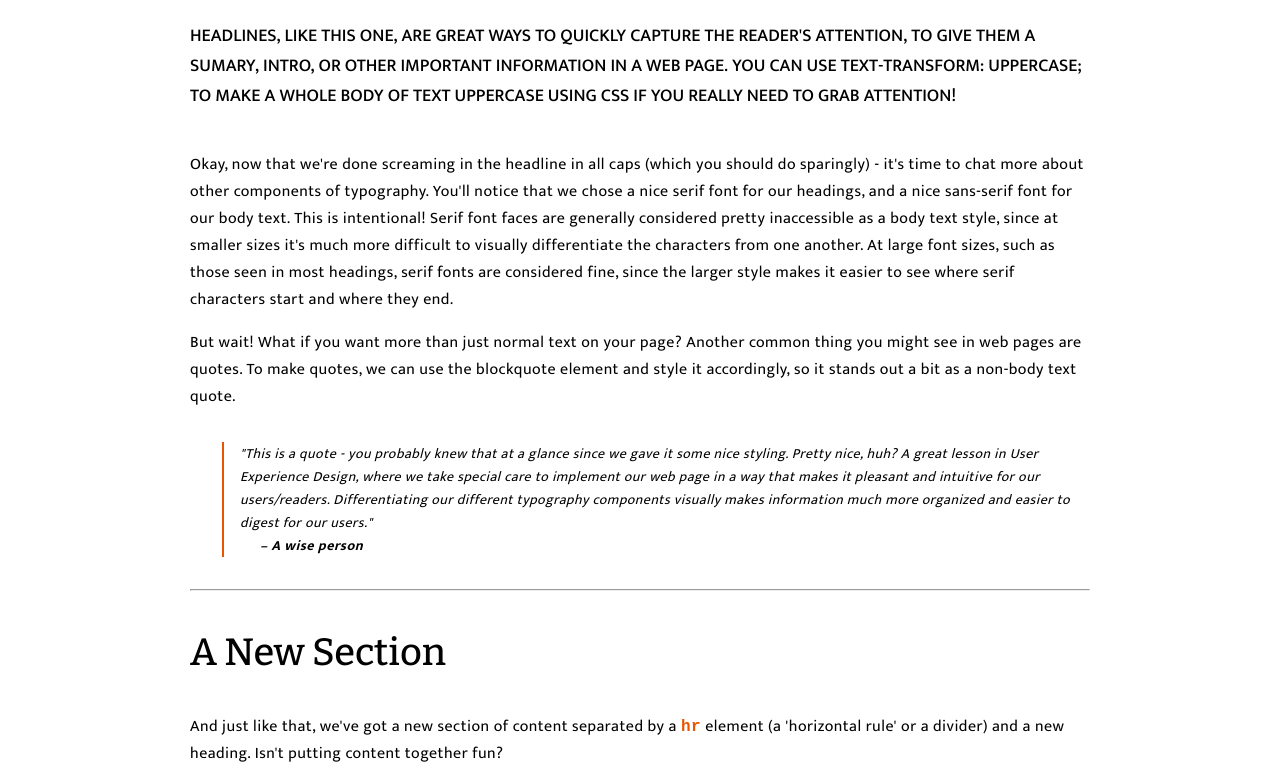
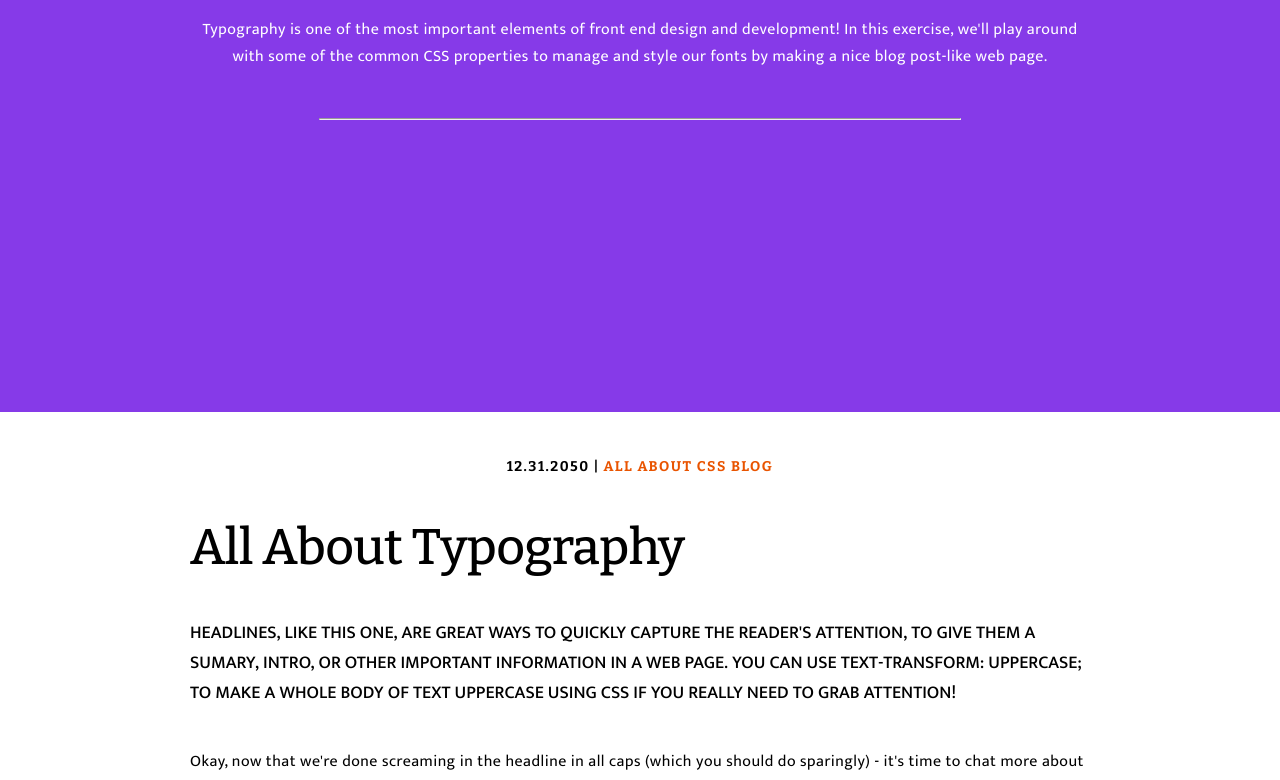
Before and after one commit to Amdemichael/BlogPost, a plain HTML site: page index.html in a window 1280 px wide. Shown: the part 388-1168 px from the top of the page. Drawn offline with nearby package versions, Linux system fonts and the light colour scheme.

Commit message:
Adding hero banner and style it

```diff
--- a/index.html
+++ b/index.html
@@ -13,7 +13,17 @@
     <title>Typography Blog Post</title>
   </head>
   <body>
-    <h1>A Blog Post</h1>
+    <div class="hero">
+      <h1>A Blog Post</h1>
+      <p>
+        Typography is one of the most important elements of front end design and
+        development! In this exercise, we'll play around with some of the common
+        CSS properties to manage and style our fonts by making a nice blog
+        post-like web page.
+      </p>
+      <hr />
+    </div>
+
     <div class="content">
       <p class="info">12.31.2050 | <span>ALL ABOUT CSS BLOG</span></p>
       <h2>All About Typography</h2>
--- a/style.css
+++ b/style.css
@@ -18,6 +18,7 @@ h1 {
   font-size: 80px;
   font-weight: 400;
   letter-spacing: -1.5px;
+  margin: 0px;
 }
 h2 {
   font-size: 50px;
@@ -110,3 +111,27 @@ footer ul li a {
 footer ul li a:hover {
   text-decoration: underline;
 }
+.hero {
+  background-color: #863ae8;
+  height: 100vh;
+  color: white;
+  text-align: center;
+
+  /* Making contents center both vertically and horizontally */
+  display: flex;
+  flex-direction: column;
+  align-items: center;
+  justify-content: center;
+}
+
+.hero h1,
+.hero p {
+  width: 75%;
+  max-width: 900px;
+  margin: 16px 0;
+}
+
+.hero hr {
+  width: 50%;
+  margin: 32px 0;
+}
```
